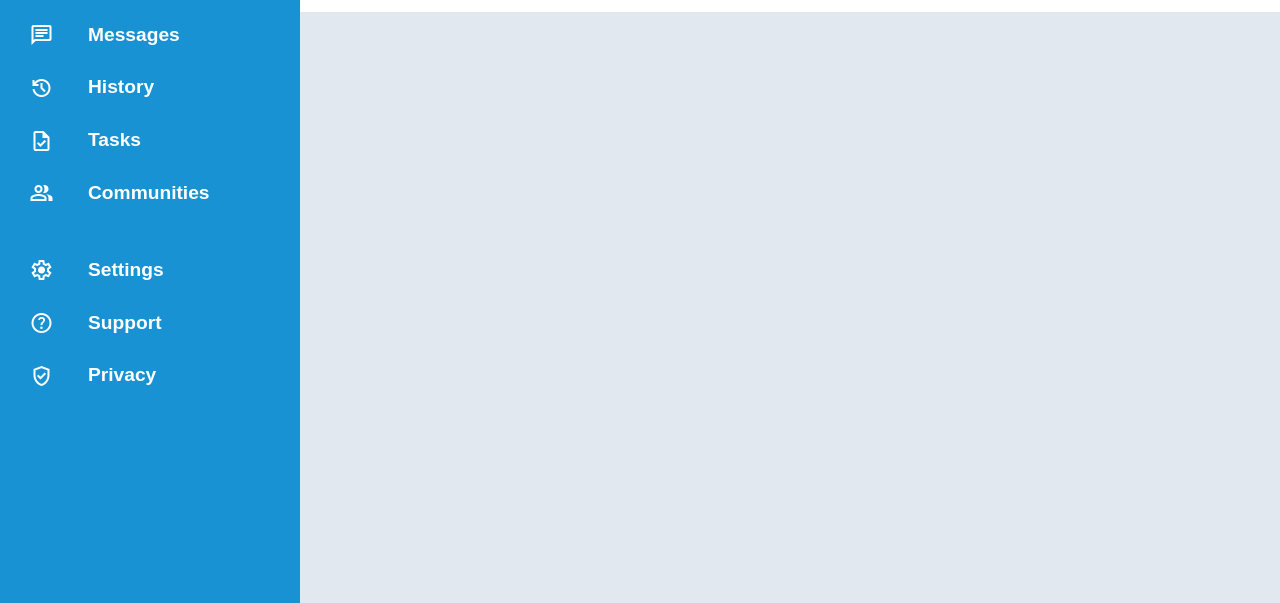
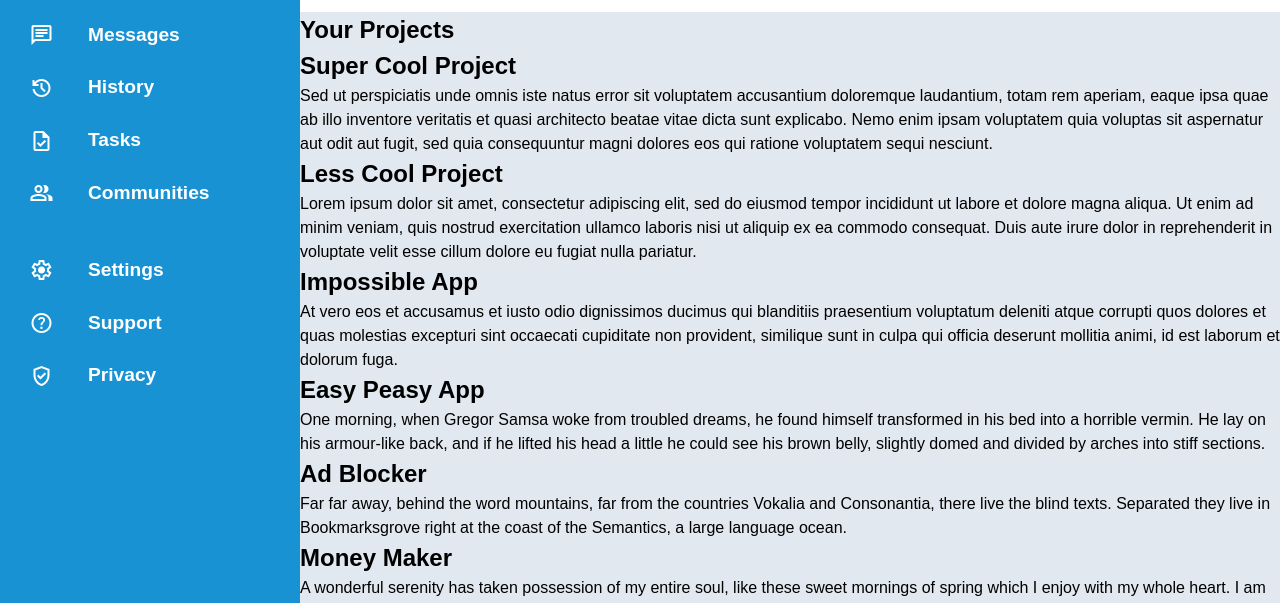
Before and after one commit to gregoriusavip/admin-dashboard, a plain HTML site: page index.html in a window 1280 px wide. Shown: the part 196-799 px from the top of the page. Drawn offline with nearby package versions, Linux system fonts and the light colour scheme; a web font is replaced by a local one.

Commit message:
Add dummy content for project layout

```diff
--- a/index.html
+++ b/index.html
@@ -101,7 +101,48 @@
             </div>
         </header>
         <main>
-            <article class="projects"></article>
+            <article class="projects-container">
+                <h1>Your Projects</h1>
+                <article class="project 1">
+                    <h2>Super Cool Project</h2>
+                    <p>Sed ut perspiciatis unde omnis iste natus error sit voluptatem accusantium doloremque laudantium,
+                        totam rem aperiam, eaque ipsa quae ab illo inventore veritatis et quasi architecto beatae vitae
+                        dicta sunt explicabo. Nemo enim ipsam voluptatem quia voluptas sit aspernatur aut odit aut
+                        fugit, sed quia consequuntur magni dolores eos qui ratione voluptatem sequi nesciunt.</p>
+                </article>
+                <article class="project 2">
+                    <h2>Less Cool Project</h2>
+                    <p>Lorem ipsum dolor sit amet, consectetur adipiscing elit, sed do eiusmod tempor incididunt ut
+                        labore et dolore magna aliqua. Ut enim ad minim veniam, quis nostrud exercitation ullamco
+                        laboris nisi ut aliquip ex ea commodo consequat. Duis aute irure dolor in reprehenderit in
+                        voluptate velit esse cillum dolore eu fugiat nulla pariatur.</p>
+                </article>
+                <article class="project 3">
+                    <h2>Impossible App</h2>
+                    <p>At vero eos et accusamus et iusto odio dignissimos ducimus qui blanditiis praesentium voluptatum
+                        deleniti atque corrupti quos dolores et quas molestias excepturi sint occaecati cupiditate non
+                        provident, similique sunt in culpa qui officia deserunt mollitia animi, id est laborum et
+                        dolorum fuga.</p>
+                </article>
+                <article class="project 4">
+                    <h2>Easy Peasy App</h2>
+                    <p>One morning, when Gregor Samsa woke from troubled dreams, he found himself transformed in his bed
+                        into a horrible vermin. He lay on his armour-like back, and if he lifted his head a little he
+                        could see his brown belly, slightly domed and divided by arches into stiff sections.</p>
+                </article>
+                <article class="project 5">
+                    <h2>Ad Blocker</h2>
+                    <p>Far far away, behind the word mountains, far from the countries Vokalia and Consonantia, there
+                        live the blind texts. Separated they live in Bookmarksgrove right at the coast of the Semantics,
+                        a large language ocean.</p>
+                </article>
+                <article class="project 6">
+                    <h2>Money Maker</h2>
+                    <p>A wonderful serenity has taken possession of my entire soul, like these sweet mornings of spring
+                        which I enjoy with my whole heart. I am alone, and feel the charm of existence in this spot,
+                        which was created for the bliss of souls like mine. </p>
+                </article>
+            </article>
             <article class="announcements"></article>
             <article class="trending"></article>
         </main>
```
